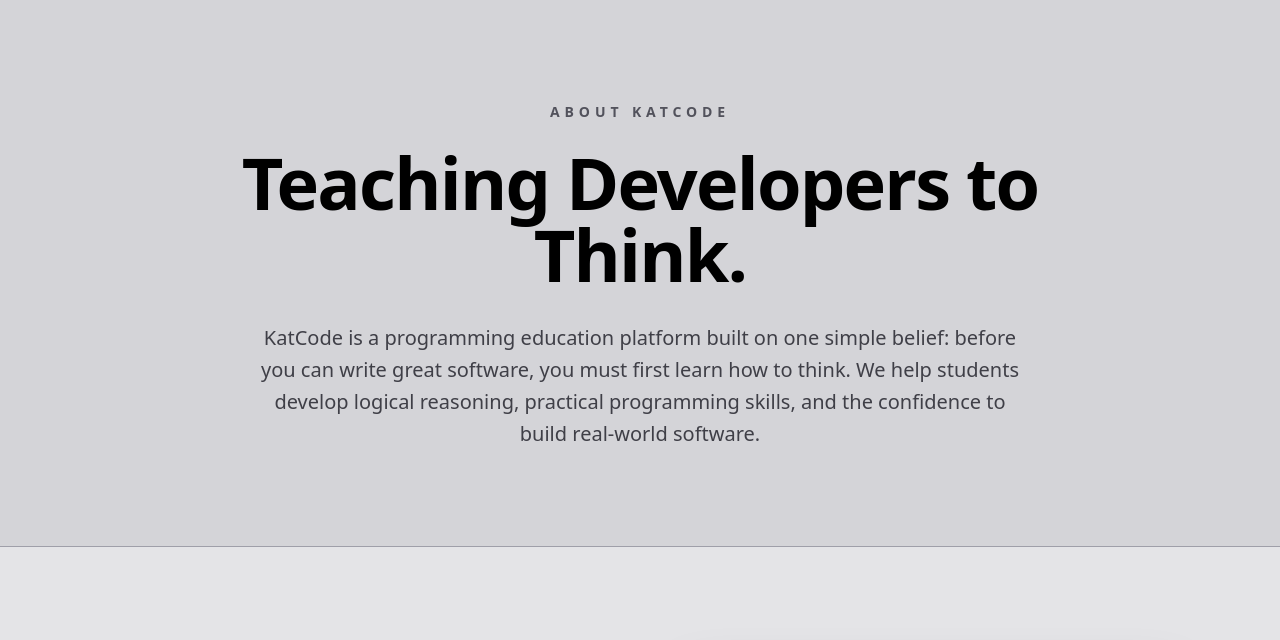
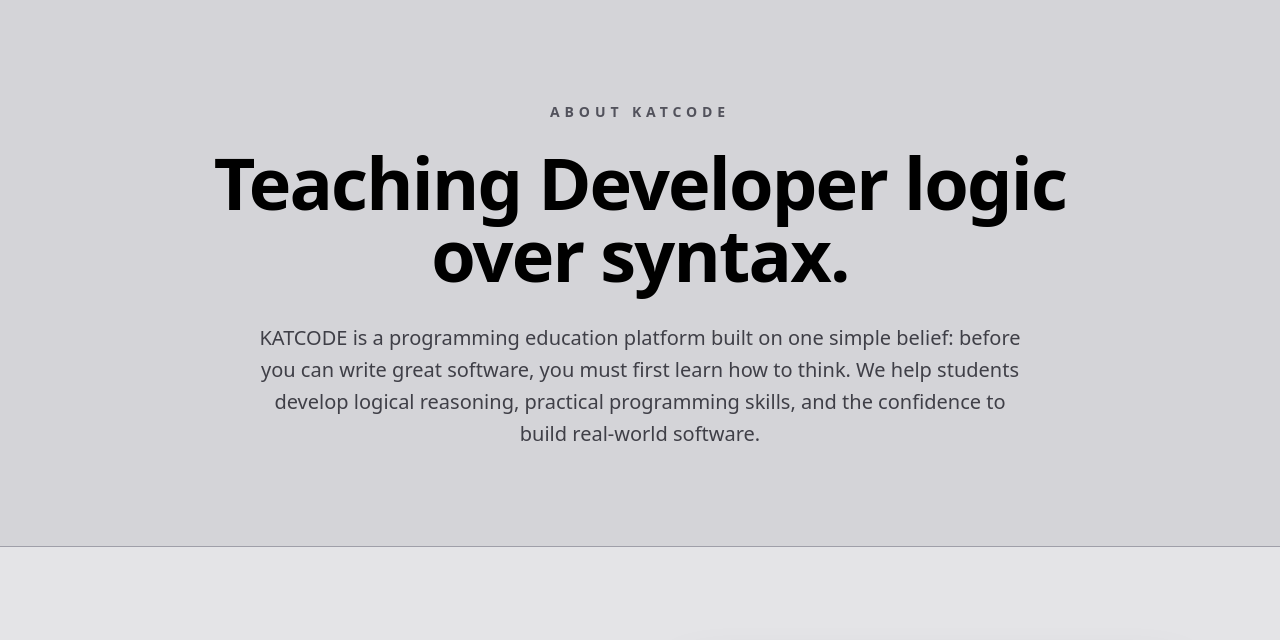
Before and after one commit to Tovan-Technologies/katcode-static, a website: page src/about/index.html in a window 1280 px wide. Shown: the part 90-730 px from the top of the page. Drawn offline with Linux system fonts and the light colour scheme.

```diff
--- a/src/about/index.html
+++ b/src/about/index.html
@@ -90,11 +90,11 @@
         </p>
 
         <h1 class="text-5xl md:text-7xl font-black tracking-tight mb-8 text-black">
-            Teaching Developers to Think.
+            Teaching Developer logic over syntax.
         </h1>
 
         <p class="text-xl leading-8 max-w-3xl mx-auto text-zinc-700 font-medium">
-            KatCode is a programming education platform built on one simple belief:
+            KATCODE is a programming education platform built on one simple belief:
             before you can write great software, you must first learn how to think.
             We help students develop logical reasoning, practical programming skills,
             and the confidence to build real-world software.
```
